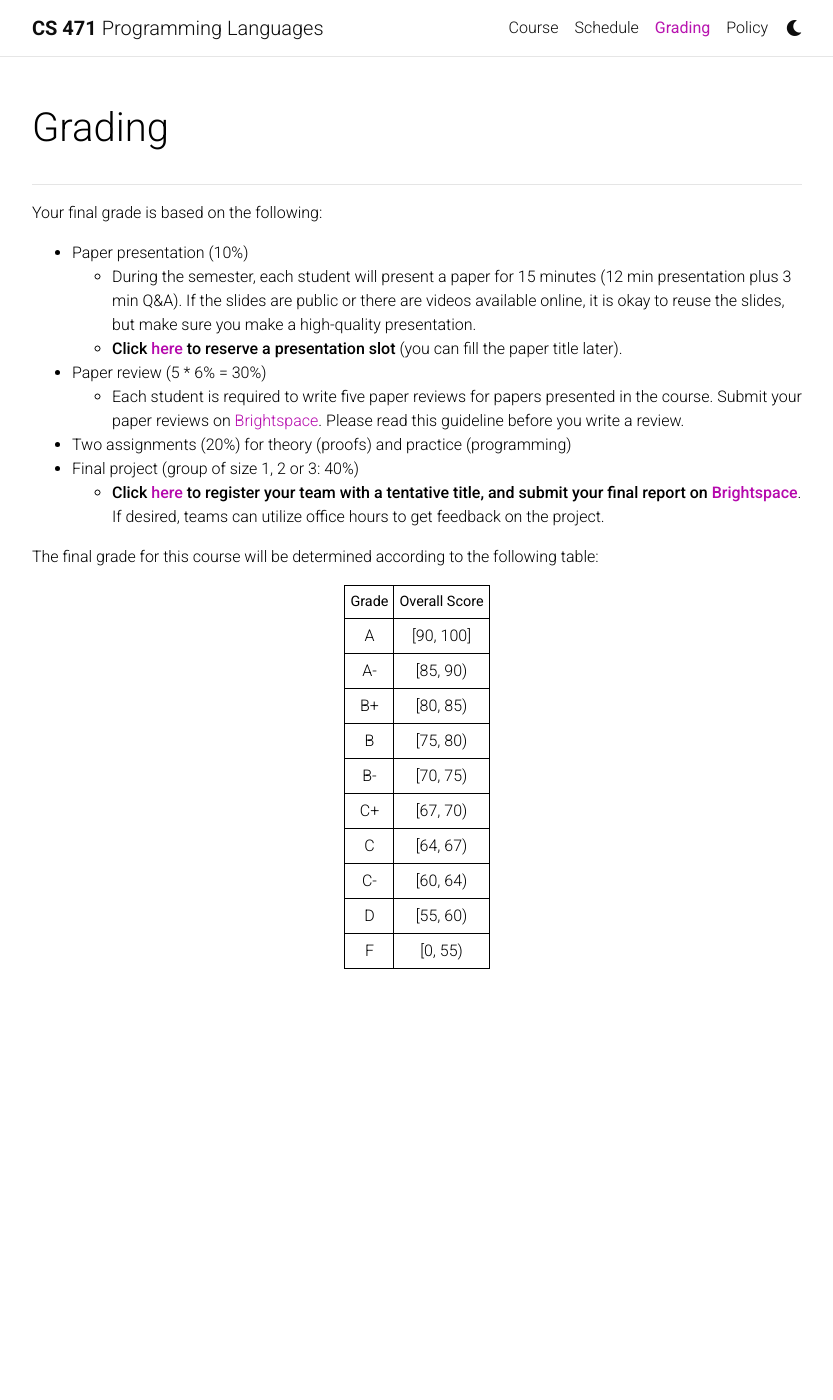
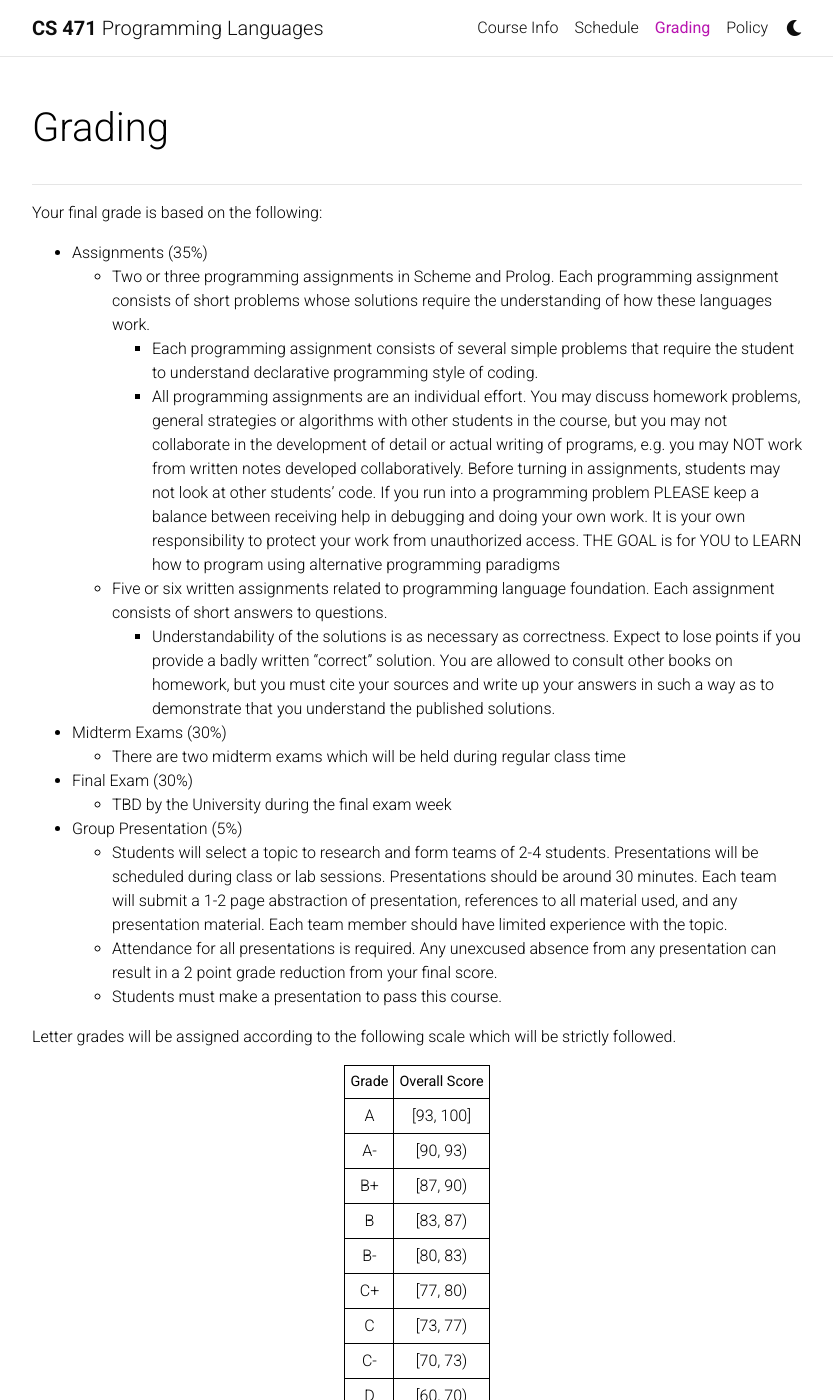
Before and after one commit to zeyudding/S23-CS471, a Jekyll site: the page built from _pages/grading.md, in a window 1280 px wide and 1400 px high. Shown: the whole window, without its empty margins (223-1056 px from the left). Built offline with Jekyll 4.4.1, drawn with Linux system fonts in a browser that asks for light colours; comment, search, counter and statistics services are not loaded; a style sheet for code colours, icons or effects is not loaded.

Commit message:
modified schedule and grading

```diff
--- a/_pages/grading.md
+++ b/_pages/grading.md
@@ -11,28 +11,35 @@ nav_order: 4
 
 Your final grade is based on the following:
 
-* Paper presentation (10%)
-    * During the semester, each student will present a paper for 15 minutes (12 min presentation plus 3 min Q&A). If the slides are public or there are videos available online, it is okay to reuse the slides, but make sure you make a high-quality presentation.
-    * **Click [here](https://docs.google.com/spreadsheets/d/1266BhzedPMIraKmqKr0fMu-fjoHM2QQmGJzysej4ado/edit?usp=sharing) to reserve a presentation slot** (you can fill the paper title later).
-* Paper review (5 * 6% = 30%)
-    * Each student is required to write five paper reviews for papers presented in the course. Submit your paper reviews on [Brightspace](https://brightspace.binghamton.edu/). Please read this guideline before you write a review.
-* Two assignments (20%) for theory (proofs) and practice (programming)
-* Final project (group of size 1, 2 or 3: 40%)
-    * **Click [here](https://docs.google.com/spreadsheets/d/1Sbka2ssnBmBA_SFjplAI-KE0fgwbwO5Ne5832naLMus/edit?usp=sharing) to register your team with a tentative title, and submit your final report on [Brightspace](https://brightspace.binghamton.edu/)**. If desired, teams can utilize office hours to get feedback on the project.
+* Assignments (35%)
+    * Two or three programming assignments in Scheme and Prolog.  Each programming assignment consists of short problems whose solutions require the understanding of how these languages work.
+        * Each programming assignment consists of several simple problems that require the student to understand declarative programming style of coding.
+        * All programming assignments are an individual effort.  You may discuss homework problems, general strategies or algorithms with other students in the course, but you may not collaborate in the development of detail or actual writing of programs, e.g. you may NOT work from written notes developed collaboratively. Before turning in assignments, students may not look at other students’ code. If you run into a programming problem PLEASE keep a balance between receiving help in debugging and doing your own work.   It is your own responsibility to protect your work from unauthorized access. THE GOAL is for YOU to LEARN how to program using alternative programming paradigms
+    * Five or six written assignments related to programming language foundation.  Each assignment consists of short answers to questions.
+        * Understandability of the solutions is as necessary as correctness. Expect to lose points if you provide a badly written “correct” solution.  You are allowed to consult other books on homework, but you must cite your sources and write up your answers in such a way as to demonstrate that you understand the published solutions.
 
-The final grade for this course will be determined according to the following table:
+* Midterm Exams (30%)
+    * There are two midterm exams which will be held during regular class time
+* Final Exam (30%)
+    * TBD by the University during the final exam week
+* Group Presentation (5%)
+    * Students will select a topic to research and form teams of 2-4 students. Presentations will be scheduled during class or lab sessions.   Presentations should be around 30 minutes.  Each team will submit a 1-2 page abstraction of  presentation, references to all material used, and any presentation material. Each team member should have limited experience with the topic.
+    * Attendance for all presentations is required. Any unexcused absence from any presentation can result in a 2 point grade reduction from your final score.
+    * Students must make a presentation to pass this course.
+
+Letter grades will be assigned according to the following scale which will be strictly followed.
 
 
 | Grade | Overall Score |
 |:-----:|:-------------:|
-| A | [90, 100] |
-| A- | [85, 90) |
-| B+ | [80, 85) |
-| B | [75, 80) |
-| B- | [70, 75) |
-| C+ | [67, 70) |
-| C | [64, 67) |
-| C- | [60, 64) |
-| D | [55, 60) |
-| F | [0, 55) |
+| A | [93, 100] |
+| A- | [90, 93) |
+| B+ | [87, 90) |
+| B | [83, 87) |
+| B- | [80, 83) |
+| C+ | [77, 80) |
+| C | [73, 77) |
+| C- | [70, 73) |
+| D | [60, 70) |
+| F | [0, 60) |
 {:.table_with_border}
```
Also changed, not shown: _pages/about.md (+10 -9 lines), _pages/policy.md (+1 -1 lines), _pages/schedule.md (+8 -8 lines).
